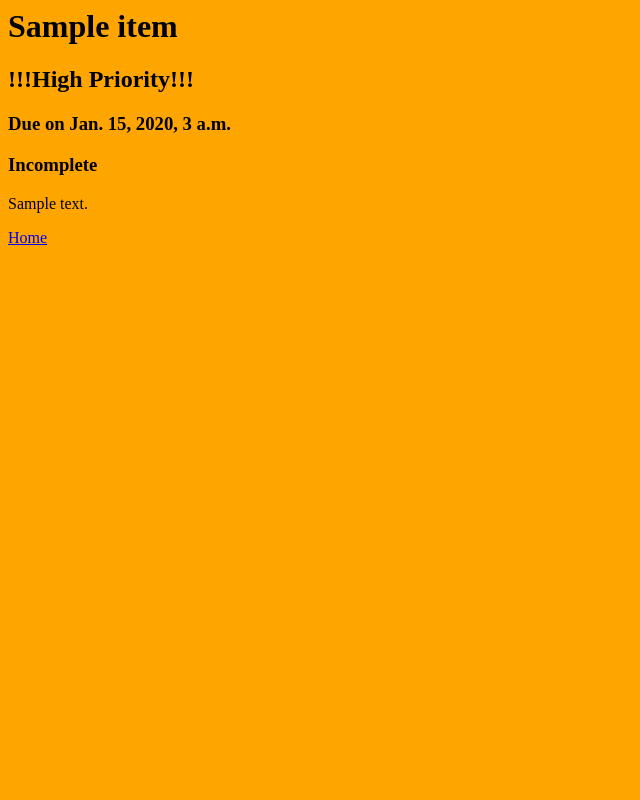
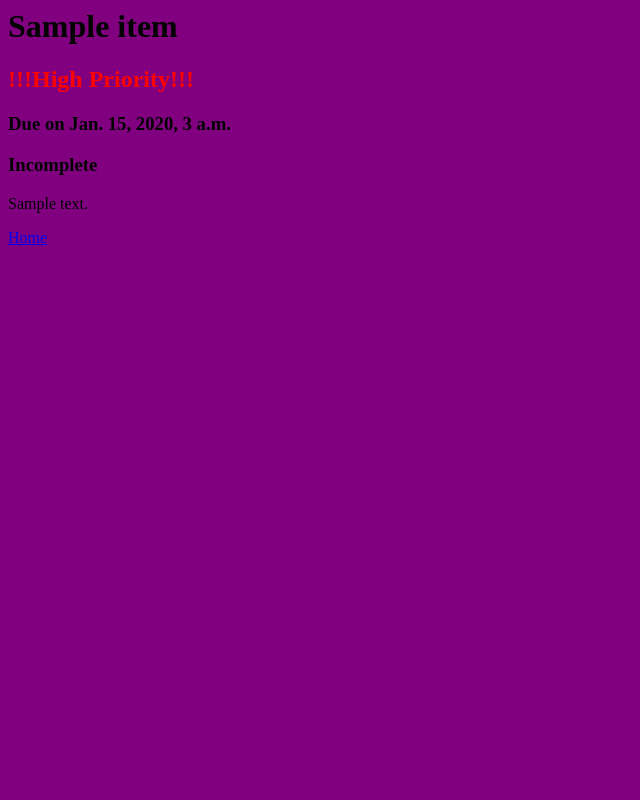
Before and after one commit to Kardbord/Django-TODO_List, a Django app: a page that uses TODO_List/templates/TODO_List/detail.html in a window 1280 px wide. Shown: the whole page, without its empty margins (0-640 px from the left). Run offline with Django 3.2, Linux system fonts and the light colour scheme; tables that the repository leaves empty hold one stand-in row (values such as "Sample post").

Commit message:
Got some styles going for priorities in the detail view

```diff
--- a/TODO_List/static/TODO_List/style.css
+++ b/TODO_List/static/TODO_List/style.css
@@ -1,3 +1,15 @@
 body {
-    background: orange;
+    background: purple;
 }
+
+.high {
+    color: red;
+}
+
+.med {
+    color: orange;
+}
+
+.low {
+    color: blue;
+}
--- a/TODO_List/templates/TODO_List/detail.html
+++ b/TODO_List/templates/TODO_List/detail.html
@@ -7,11 +7,11 @@
 {% if error_message %}<p><strong>{{ error_message }}</strong></p>{% endif %}
 
 {% if todo_item.priority == "HIG" %}
-    <h2 class="High">!!!High Priority!!!</h2>
+    <h2 class="high">!!!High Priority!!!</h2>
 {% elif todo_item.priority == "MED" %}
-    <h2 class="Med">***Medium Priority***</h2>
+    <h2 class="med">***Medium Priority***</h2>
 {% elif todo_item.priority == "LOW" %}
-    <h2 class="Low">Low Priority</h2>
+    <h2 class="low">Low Priority</h2>
 {% endif %}
 
 <h3>Due on {{ todo_item.due_date }}</h3>
```
